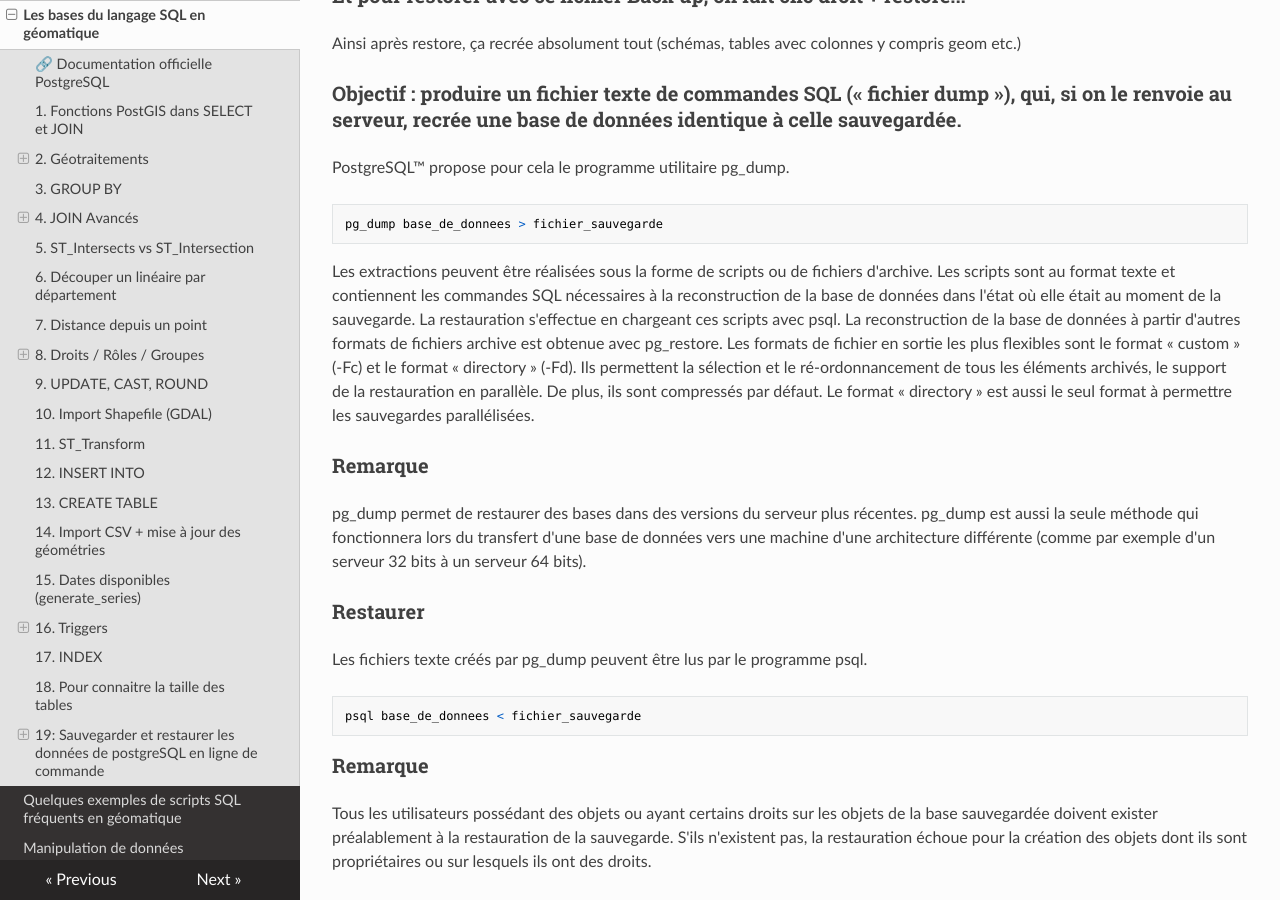
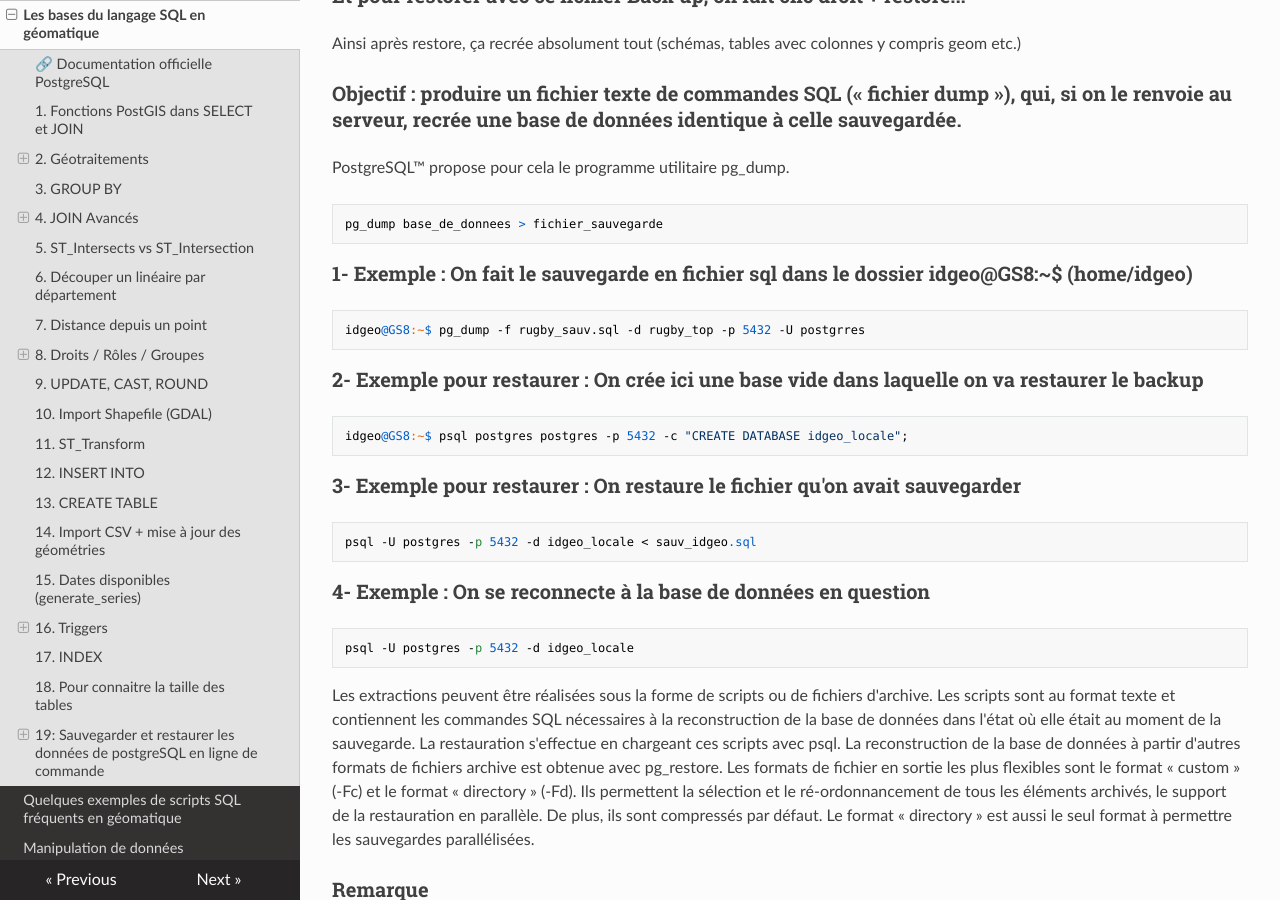
Before and after one commit to abdou123-guene/Site_de_documentation_geomatique, an MkDocs documentation site: the page built from docs/aide_sql.md, in a window 1280 px wide and 900 px high, scrolled down 6190 px. Built offline with MkDocs 1.6.1, drawn with Linux system fonts in a browser that asks for light colours; nearby versions of some CDN libraries.

Commit message:
Update aide_sql.md

````diff
--- a/docs/aide_sql.md
+++ b/docs/aide_sql.md
@@ -365,6 +365,22 @@
 ```sql
 pg_dump base_de_donnees > fichier_sauvegarde
 ```
+### 1- Exemple : On fait le sauvegarde en fichier sql dans le dossier idgeo@GS8:~$  (home/idgeo)
+```
+idgeo@GS8:~$ pg_dump -f rugby_sauv.sql -d rugby_top -p 5432 -U postgrres
+```
+### 2- Exemple pour restaurer : On crée ici une base vide dans laquelle on va restaurer le backup
+```
+idgeo@GS8:~$ psql postgres postgres -p 5432 -c "CREATE DATABASE idgeo_locale";
+```
+### 3- Exemple pour restaurer : On restaure le fichier qu'on avait sauvegarder
+```
+psql -U postgres -p 5432 -d idgeo_locale < sauv_idgeo.sql
+```
+### 4- Exemple : On se reconnecte à la base de données en question
+```
+psql -U postgres -p 5432 -d idgeo_locale
+```
 Les extractions peuvent être réalisées sous la forme de scripts ou de fichiers d'archive.
 Les scripts sont au format texte et contiennent les commandes SQL nécessaires à la reconstruction de la base de données dans l'état où elle était au moment de la sauvegarde. La restauration s'effectue en chargeant ces scripts avec psql.
 La reconstruction de la base de données à partir d'autres formats de fichiers archive est obtenue avec pg_restore. Les formats de fichier en sortie les plus flexibles sont le format « custom » (-Fc) et le format « directory » (-Fd). Ils permettent la sélection et le ré-ordonnancement de tous les éléments archivés, le support de la restauration en parallèle. De plus, ils sont compressés par défaut. Le format « directory » est aussi le seul format à permettre les sauvegardes parallélisées.
````
